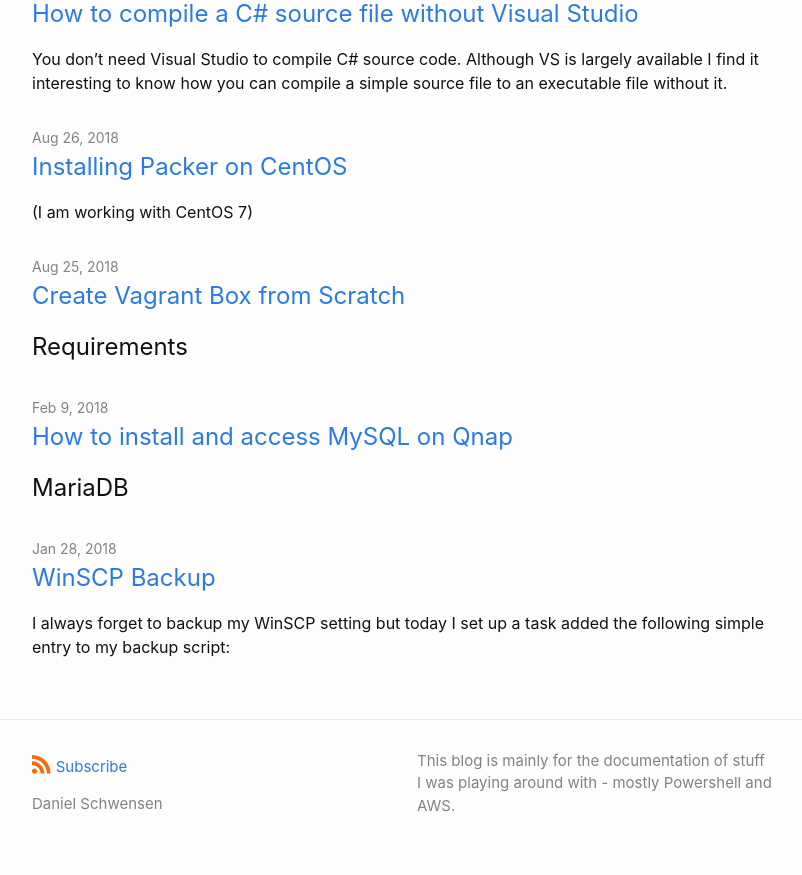
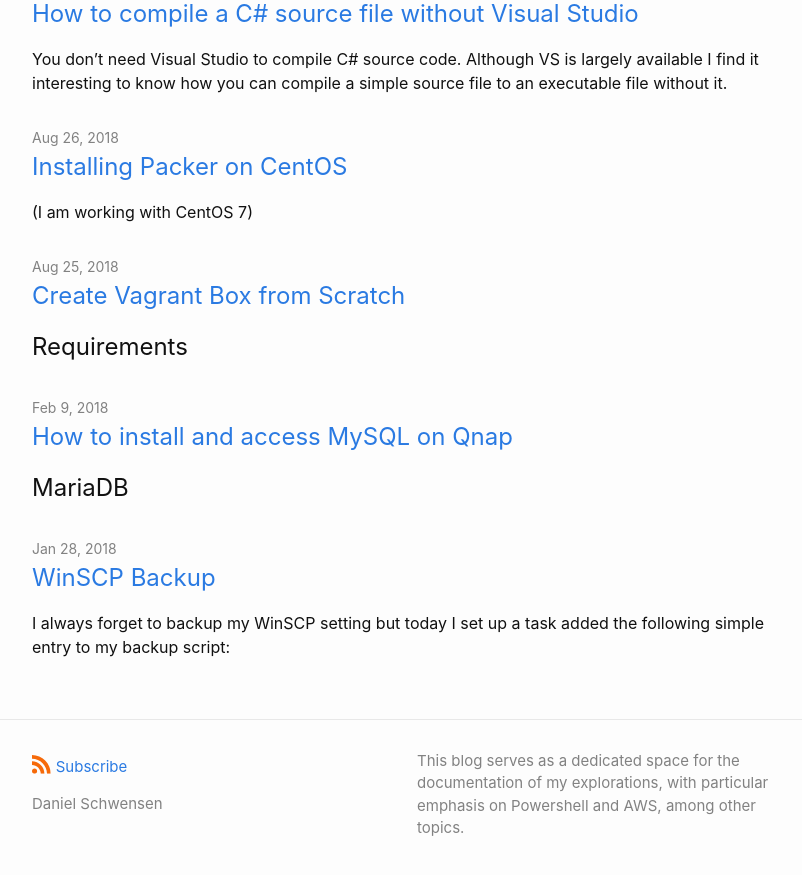
Before and after one commit to danielschwensen/danielschwensen.github.io, a Jekyll site: the page built from index.md, in a window 1280 px wide and 900 px high, scrolled down 6511 px. Shown: the top 875 px of the window, without its empty margins (238-1040 px from the left). Built offline with Jekyll 4.4.1, drawn with Linux system fonts in a browser that asks for light colours.

Commit message:
Updated the description

```diff
--- a/_config.yml
+++ b/_config.yml
@@ -6,7 +6,7 @@
 # The `>` after `description:` means to ignore line-breaks until next key.
 # If you want to omit the line-break after the end of text, use `>-` instead.
 description: >
-  This blog is mainly for the documentation of stuff I was playing around with - mostly Powershell and AWS.
+  This blog serves as a dedicated space for the documentation of my explorations, with particular emphasis on Powershell and AWS, among other topics.
 
 # Build settings
 
```
